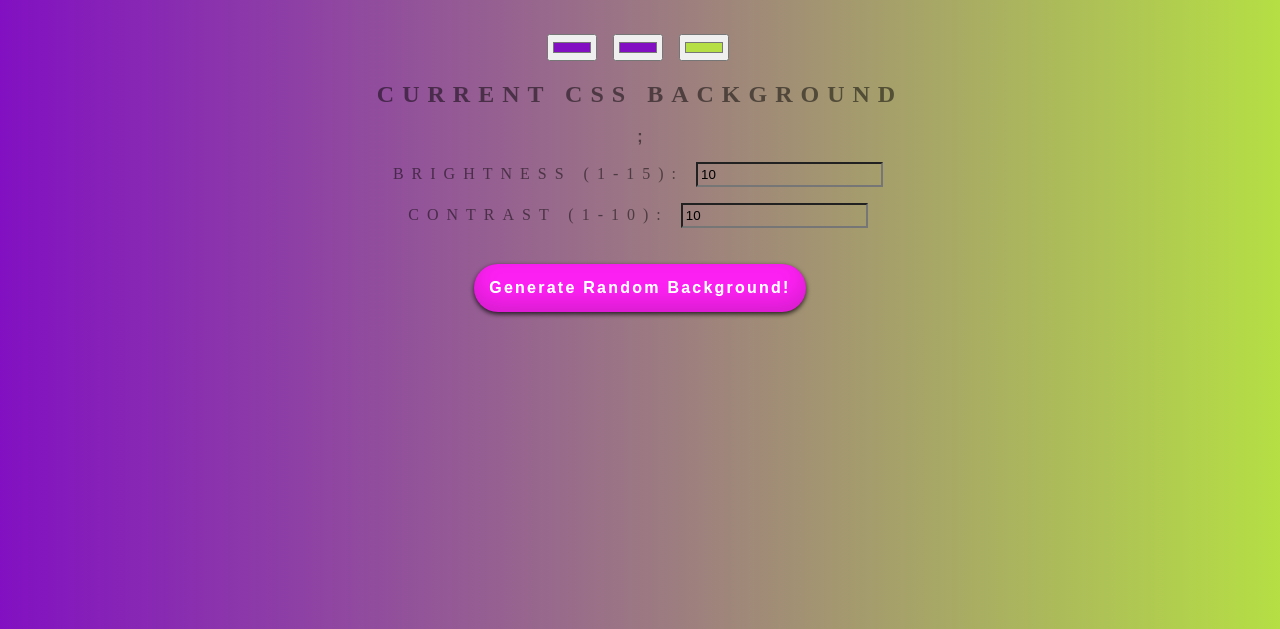
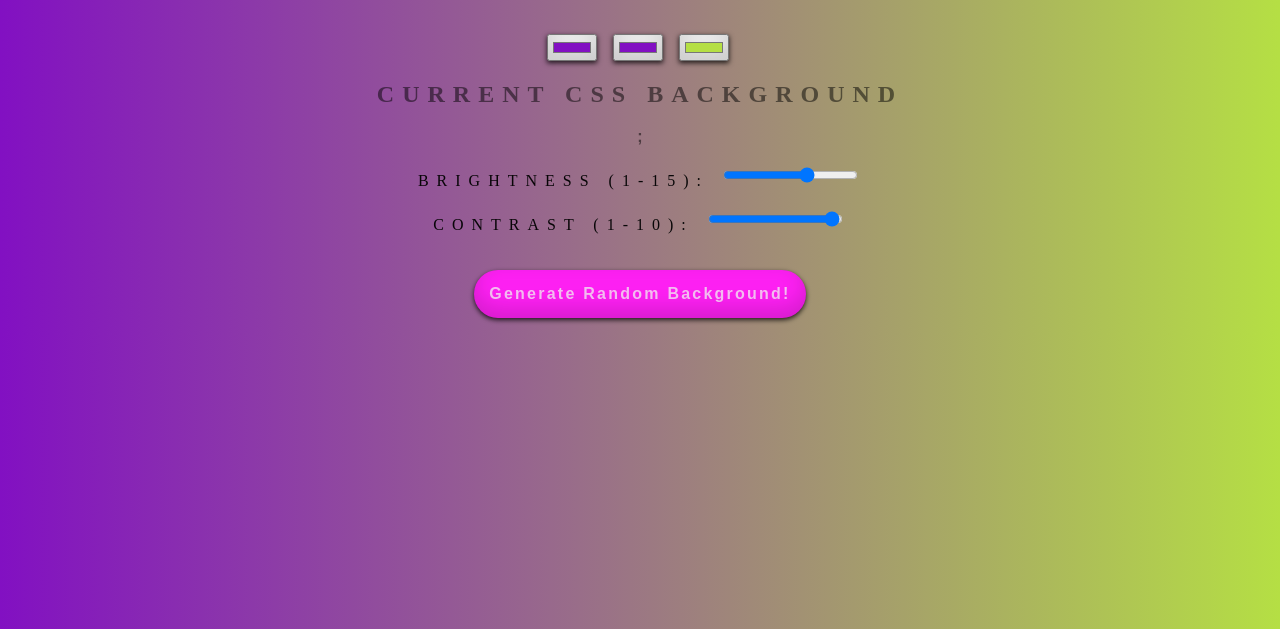
Before and after one commit to dclem008/gradient-cssbackground, a plain HTML site: page index.html in a window 1280 px wide. Shown: the part 171-800 px from the top of the page. Drawn offline with Linux system fonts and the light colour scheme.

Commit message:
Updated inputs and css of page,
Updated the inputs of the brightness and contrast, to become sliders with limited range. Furthermore, I updated some of the colors for the page.

```diff
--- a/css/style.css
+++ b/css/style.css
@@ -22,6 +22,21 @@ input {
     padding: 3px;
     outline: none;
     margin-right: 4px;
+
+}
+
+.color-input {
+	-webkit-box-shadow:rgba(0,0,0,0.8) 0px 2px 5px, inset rgba(0,0,0,0.15) 0px -10px 20px;
+    -moz-box-shadow:rgba(0,0,0,0.8) 0px 2px 5px, inset rgba(0,0,0,0.15) 0px -10px 20px;
+    -o-box-shadow:rgba(0,0,0,0.8) 0px 2px 5px, inset rgba(0,0,0,0.15) 0px -10px 20px;
+    box-shadow:rgba(0,0,0,0.8) 0px 2px 5px, inset rgba(0,0,0,0.15) 0px -10px 20px;
+}
+
+.color-input: hover {
+	-webkit-box-shadow:rgba(0,0,0,0.8) 0px 5px 15px, inset rgba(0,0,0,0.15) 0px -10px 20px;
+    -moz-box-shadow:rgba(0,0,0,0.8) 0px 5px 15px, inset rgba(0,0,0,0.15) 0px -10px 20px;
+    -o-box-shadow:rgba(0,0,0,0.8) 0px 5px 15px, inset rgba(0,0,0,0.15) 0px -10px 20px;
+    box-shadow:rgba(0,0,0,0.8) 0px 5px 15px, inset rgba(0,0,0,0.15) 0px -10px 20px;
 }
 
 h3 {
@@ -42,7 +57,7 @@ h3 {
     border-radius: 3rem;
     border-style: hidden;
     outline: none;
-    color: #f3e9e9;
+    color: rgba(200,200,200,.75);
     background-color: #d31bca ;
     cursor: pointer;
     transition: all 0.3s linear;
@@ -63,3 +78,7 @@ h3 {
 .brightness, .contrast {
     background: transparent;
 }
+
+.darken-text {
+    color: rgba(0,0,0,.95);
+}
--- a/index.html
+++ b/index.html
@@ -6,15 +6,16 @@
     </head>
     <body id="gradient">
         <h1>Background Generator</h1>
-        <input class="color1" type="color" name="color1" value="#8210c2">
-        <input class="color2" type="color" name="color2" value="#8210c2">
-        <input class="color3" type="color" name="color3" value="#b5df44">
+        <input class="color1 color-input" type="color" name="color1" value="#8210c2">
+        <input class="color2 color-input" type="color" name="color2" value="#8210c2">
+        <input class="color3 color-input" type="color" name="color3" value="#b5df44">
 
         <h2>Current CSS Background</h2>
         <h3></h3>
-        <p>Brightness (1-15): <input class="brightness" type="text" name="brightness" value="10"></p>
-        <p>Contrast (1-10): <input class="contrast" type="text" name="contrast" value="10"></p>
-        <p><button class="changeGradient">Generate Random Background!</button></p>
+        <p class="darken-text">Brightness (1-15): <input class="brightness" type="range" name="brightness" min="1" max="15" value="10"></p>
+        <p class="darken-text">Contrast (1-10): <input class="contrast" type="range" name="contrast" min="1" max="10" value="10"></p>
+        <p></p>
+		<p><button class="changeGradient">Generate Random Background!</button></p>
         <script type="text/javascript" src="./js/script.js"></script>
     </body>
 </html>
--- a/js/script.js
+++ b/js/script.js
@@ -8,11 +8,10 @@ let brightnessFilter = document.querySelector(".brightness");
 let contrastFilter = document.querySelector(".contrast");
 
 const changeBackground = () => {
-
     body.style.background = "linear-gradient(to right, " + color1.value  + " , " + color2.value + "," + color3.value + ")";
-
     gradBtn.style.background = "linear-gradient(to top, " + color2.value  + " , " + color1.value + "," +  color3.value + ")";
-    css.textContent = body.style.background + ";";
+    gradBtn.style.color = "" + ((color1.value - color2.value)).toString(16);
+	css.textContent = body.style.background + ";";
 }
 
 const getRandomColor = () => {
```
